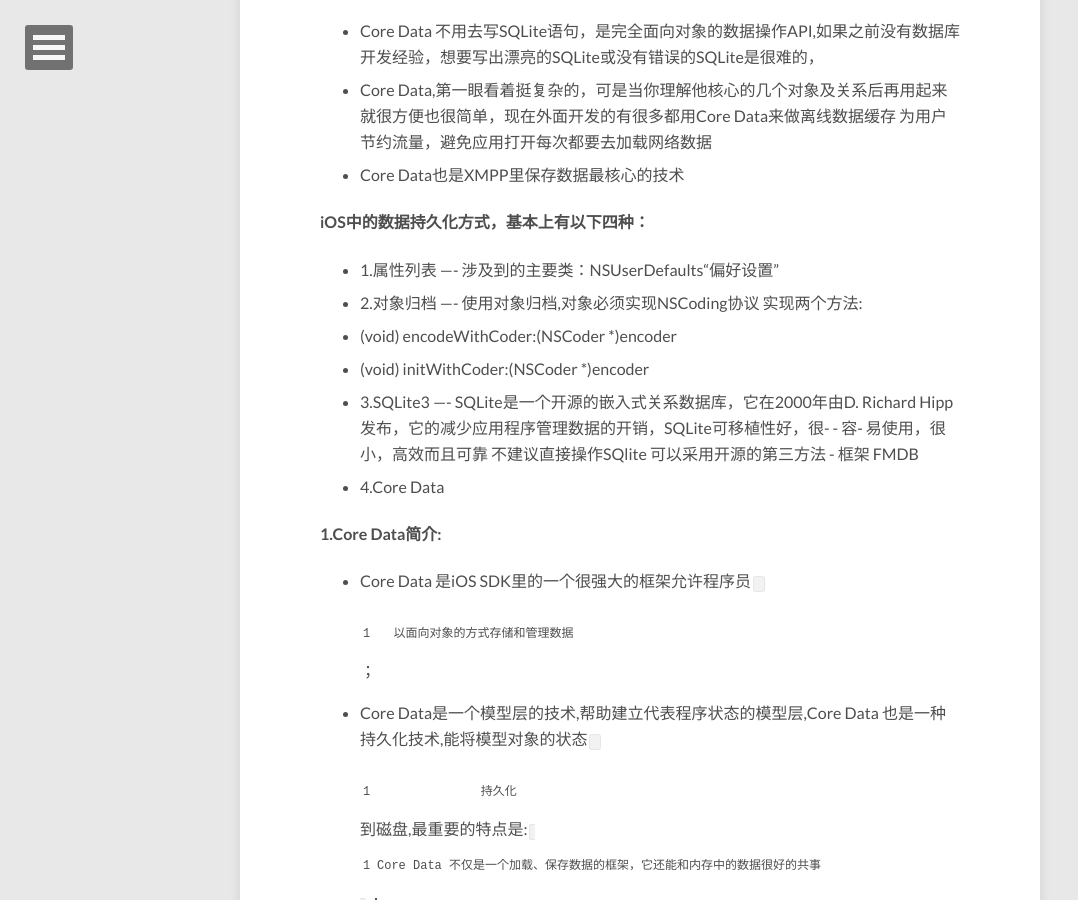
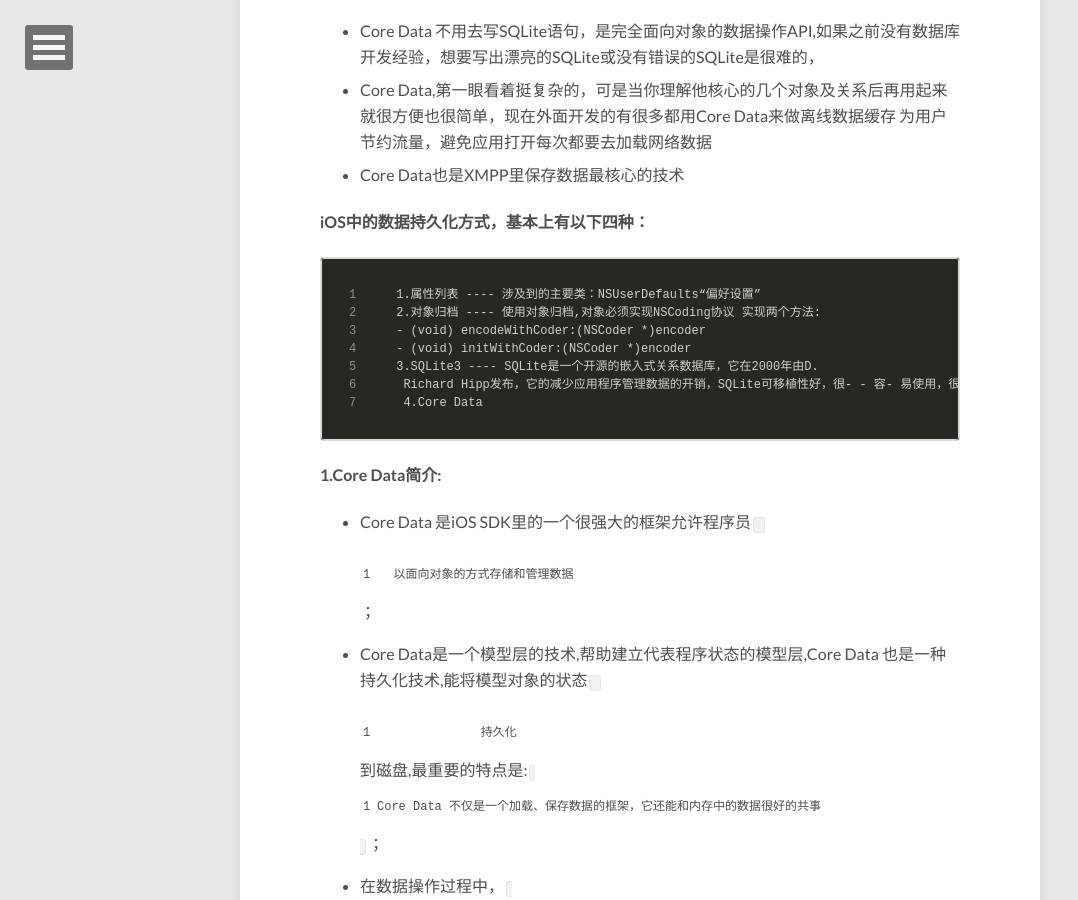
Before and after one commit to zxc842947859/abc, a Jekyll site: the page built from _posts/2015-04-19-chao-CoreData.md, in a window 1280 px wide and 900 px high, scrolled down 412 px. Shown: the whole window, without its empty margins (0-1078 px from the left). Built offline with Jekyll 4.4.1, drawn with Linux system fonts in a browser that asks for light colours; nearby versions of some CDN libraries; comment, search, counter and statistics services are not loaded; some of the changed text lies outside the part shown.

Commit message:
修改图片路径

````diff
--- a/_posts/2015-04-19-chao-CoreData.md
+++ b/_posts/2015-04-19-chao-CoreData.md
@@ -13,15 +13,15 @@
 
 
 ####iOS中的数据持久化方式，基本上有以下四种：
-
-- 1.属性列表 ---- 涉及到的主要类：NSUserDefaults“偏好设置”
-- 2.对象归档 ---- 使用对象归档,对象必须实现NSCoding协议 实现两个方法:
+```
+1.属性列表 ---- 涉及到的主要类：NSUserDefaults“偏好设置”
+2.对象归档 ---- 使用对象归档,对象必须实现NSCoding协议 实现两个方法:
 - (void) encodeWithCoder:(NSCoder *)encoder
 - (void) initWithCoder:(NSCoder *)encoder
-- 3.SQLite3 ---- SQLite是一个开源的嵌入式关系数据库，它在2000年由D.
+3.SQLite3 ---- SQLite是一个开源的嵌入式关系数据库，它在2000年由D.
  Richard Hipp发布，它的减少应用程序管理数据的开销，SQLite可移植性好，很- - 容- 易使用，很小，高效而且可靠 不建议直接操作SQlite 可以采用开源的第三方法 - 框架 FMDB
-- 4.Core Data
-
+ 4.Core Data
+```
 
 ####1.Core Data简介:
 
@@ -43,26 +43,24 @@
 
 
 ####持久化概念:
-```
+>
 <持久化（Persistence）>，即把数据（如内存中的对象）保存到可永久保存的存储设备中（如硬盘）。持久化的主要应用是将内存中的对象存储在关系型的数据库中，当然也可以存储在磁盘文件中、XML数据文件中等等。
 持久化是将程序数据在持久状态和瞬时状态间转换的机制。
 JDBC就是一种持久化机制。文件IO也是一种持久化机制。
-```
+
 
 ####数据持久化概念:
-
-```
+>
 数据持久化就是将内存中的数据模型 转换为 存储模型,以及将 存储模型 转换为 内存中的数据模型的 统称. 数据模型可以是任何数据结构或对象模型,存储模型可以是关系模型、XML、二进制流等。cmp和Hibernate只是对象模型到关系模型之间转换的不同实现。
 
-```
 
 ####2.使用Core Data
 
 1.需要在Xcode中的数据模型编辑器中设计好各个实体以及定义好他们的属性和关系。之后，通过操作这些对象，结合Core Data完成数据的持久化：
 
-![Mou icon](file:/Users/chao/Library/Containers/com.tencent.qq/Data/Library/Application Support/QQ/Users/842947859/QQ/Temp.db/FEE1BA14-8585-43A5-9FFD-4AB461C8C276.png)
+![](images/myimage/123.png)
 
-![Mou icon](/Users/chao/Library/Containers/com.tencent.qq/Data/Library/Application Support/QQ/Users/842947859/QQ/Temp.db/45861017-E452-4A0A-9B76-C2DE4EA43045.png)
+![](images/myimage/45861017-E452-4A0A-9B76-C2DE4EA43045.png)
 
 
 ####Core Data的学习建议:
@@ -87,7 +85,7 @@
 
 ####图形说明
 
-![Mou Icon](/Users/chao/Library/Containers/com.tencent.qq/Data/Library/Application Support/QQ/Users/842947859/QQ/Temp.db/5C4D5D64-AA49-4B8D-AC7D-1C04203625AC.png)
+![](images/myimage/5C4D5D64-AA49-4B8D-AC7D-1C04203625AC.png)
 
 
 
@@ -106,18 +104,17 @@
 
 ####Core Data 中的线程安全
 
-```
+>
 一定要记住：Core Data不是线程安全的
 NSManagedObject
 NSManagedObjectContext
 NSPersistentStoreCoordinator
 以上三个类，都不是线程安全的，同时这些类实例化的对象仅允许在被创建的线程内被使用
 这意味着，在多线程使用Core Data的时候，每个需要执行Core Data的线程都需要有一个NSManagedObjectContext，但是每一个NSManagedObjectContext都不知道彼此的存在，同时在一个上下文中所做的修改，也不会自动同步到另一个上下文中
-```
 
 
 
-```
+``` Obejctive-C
 - (NSString *)appendDocumentDir {
     NSString *dir = [NSSearchPathForDirectoriesInDomains(NSDocumentDirectory, NSUserDomainMask, YES) lastObject];
     return [dir stringByAppendingPathComponent:self.lastPathComponent];
````
Also changed, not shown: images/myimage/123.png (added), images/myimage/45861017-E452-4A0A-9B76-C2DE4EA43045.png (added), images/myimage/5C4D5D64-AA49-4B8D-AC7D-1C04203625AC.png (added), 12 other files.
